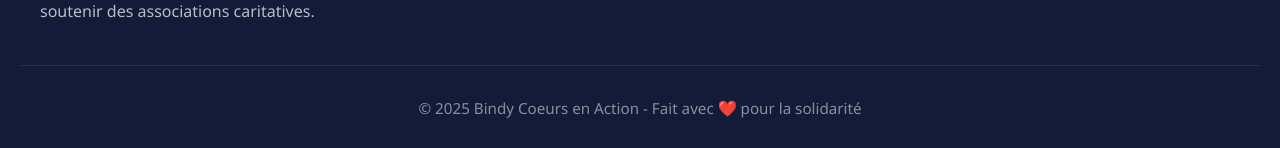
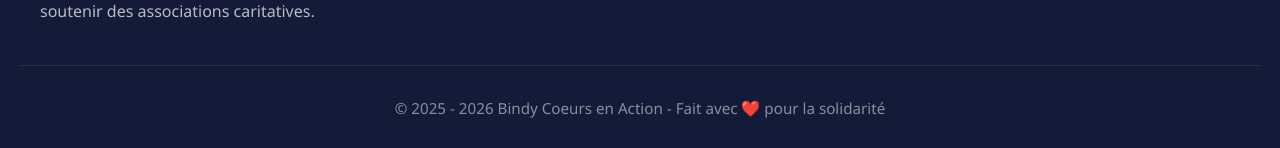
Before and after one commit to Lotto/bindycoeursenaction.fr, a Jekyll site: the page built from index.html, in a window 1280 px wide and 900 px high, scrolled down 6400 px. Shown: the part 749-897 px from the top of the window. Built offline with Jekyll 4.4.1, drawn with Linux system fonts in a browser that asks for light colours.

Commit message:
Footer : afficher la plage d'années 2025 - année courante
Remplace l'année fixe 2025 du copyright par une plage dynamique
générée par Jekyll au moment du build.

Co-Authored-By: Claude Opus 5 <noreply@anthropic.com>
Claude-Session: https://claude.ai/code/session_01SqvbL3re5FqB9barAXVqPd

```diff
--- a/_includes/footer.html
+++ b/_includes/footer.html
@@ -29,6 +29,6 @@
     </div>
   </div>
   <div class="footer-bottom">
-    <p>&copy; 2025 Bindy Coeurs en Action - Fait avec <span class="heart">❤️</span> pour la solidarité</p>
+    <p>&copy; 2025 - {{ site.time | date: "%Y" }} Bindy Coeurs en Action - Fait avec <span class="heart">❤️</span> pour la solidarité</p>
   </div>
 </footer>
```
